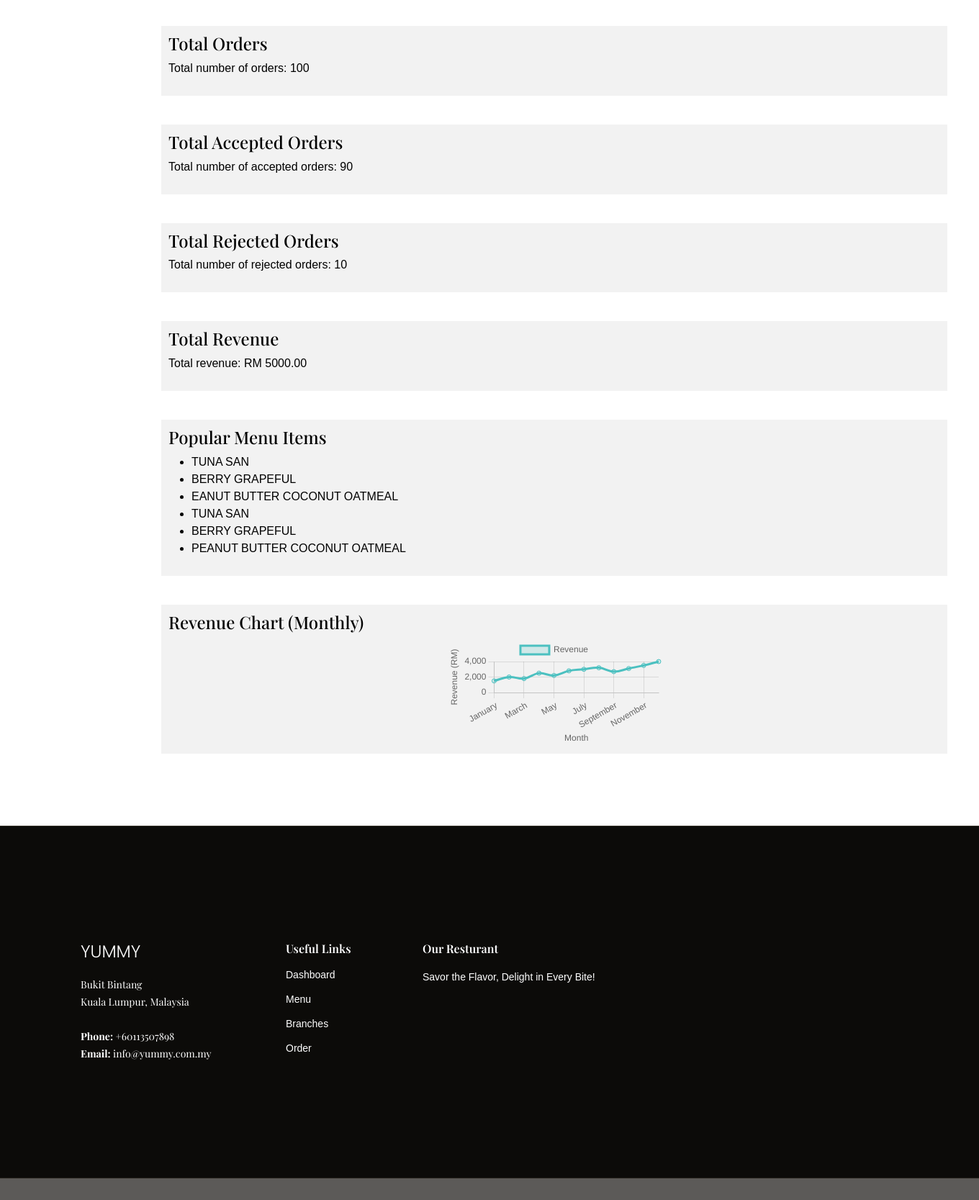
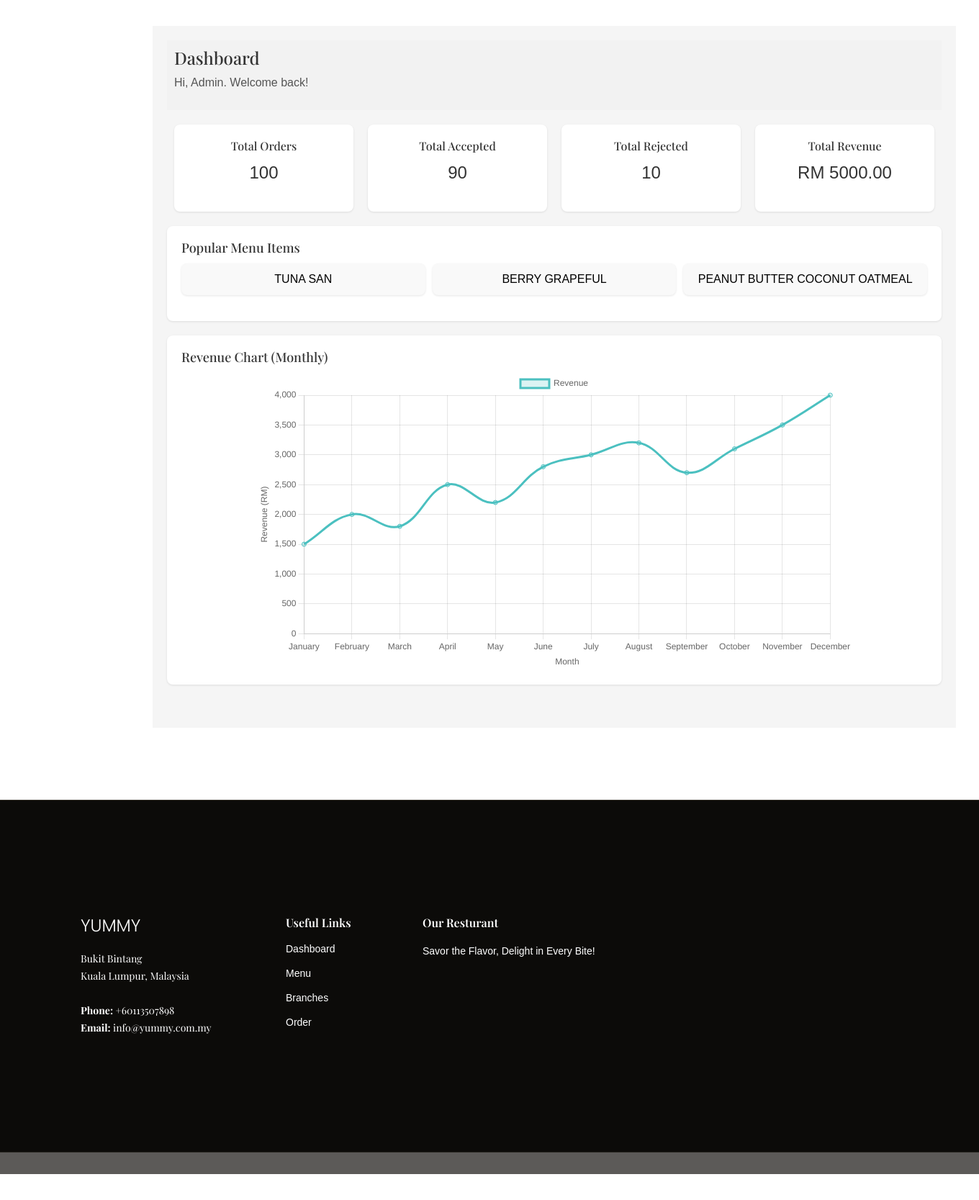
Before and after one commit to mmafrar/yummy, a Django app: page /dashboard/ in a window 1360 px wide. Shown: the part 112-1779 px from the top of the page at 72% size. After the commit the page ends 1743 px from the top, so only its background shows below. Run offline with Django 5.2, Linux system fonts and the light colour scheme; some libraries are stand-ins or nearby versions; some web fonts are replaced.

Commit message:
Improve Admin dashboard user interface (#31)
* Add new message functionality

* Address pull request review comments

---------

Co-authored-by: Afrar Malakooth <mmafrar@gmail.com>

```diff
--- a/dashboard/static/js/dashboard-chart.js
+++ b/dashboard/static/js/dashboard-chart.js
@@ -1,10 +1,9 @@
-
 // Dummy data for demonstration purposes
 const totalOrders = 100;
 const acceptedOrders = 90;
 const rejectedOrders = 10;
 const totalRevenue = 5000.00;
-const popularItems = ['TUNA SAN', 'BERRY GRAPEFUL', 'PEANUT BUTTER COCONUT OATMEAL']; // Dummy popular items
+
 const monthlyRevenueData = {
     labels: ['January', 'February', 'March', 'April', 'May', 'June', 'July', 'August', 'September', 'October', 'November', 'December'],
     datasets: [{
@@ -21,14 +20,6 @@ document.getElementById('totalOrders').innerText = totalOrders;
 document.getElementById('acceptedOrders').innerText = acceptedOrders;
 document.getElementById('rejectedOrders').innerText = rejectedOrders;
 document.getElementById('totalRevenue').innerText = totalRevenue.toFixed(2);
-
-// Populate popular items
-const popularItemsList = document.getElementById('popularItems');
-popularItems.forEach(item => {
-    const li = document.createElement('li');
-    li.textContent = item;
-    popularItemsList.appendChild(li);
-});
 
 // Render revenue chart
 const ctx = document.getElementById('revenueChart').getContext('2d');
--- a/dashboard/templates/dashboard.html
+++ b/dashboard/templates/dashboard.html
@@ -3,57 +3,64 @@
 {% load static %}
 
 {% block content %}
-  <div class="container">
-    <div class="section">
-      <h4 style="color: black;">Total Orders</h4>
-      <p>
-        Total number of orders: <span id="totalOrders">0</span>
-      </p>
+<div class="container" style="padding: 20px; background-color: #f5f5f5;">
+    <div class="section" style="margin-bottom: 20px;">
+        <h1 style="font-size: 24px; color: #333;">Dashboard</h1>
+        <p style="color: #555;">Hi, Admin. Welcome back!</p>
     </div>
 
-    <div class="section">
-      <h4>Total Accepted Orders</h4>
-      <p>
-        Total number of accepted orders: <span id="acceptedOrders">0</span>
-      </p>
+    <div style="display: flex; justify-content: space-between; margin-bottom: 20px;">
+        <div
+            style="background: white; border-radius: 8px; padding: 20px; text-align: center; flex: 1; margin: 0 10px; box-shadow: 0 1px 3px rgba(0, 0, 0, 0.1);">
+            <h4 style="margin-bottom: 10px; font-size: 16px; color: #333;">Total Orders</h4>
+            <p style="font-size: 24px; color: #333;"><span id="totalOrders">0</span></p>
+        </div>
+        <div
+            style="background: white; border-radius: 8px; padding: 20px; text-align: center; flex: 1; margin: 0 10px; box-shadow: 0 1px 3px rgba(0, 0, 0, 0.1);">
+            <h4 style="margin-bottom: 10px; font-size: 16px; color: #333;">Total Accepted</h4>
+            <p style="font-size: 24px; color: #333;"><span id="acceptedOrders">0</span></p>
+        </div>
+        <div
+            style="background: white; border-radius: 8px; padding: 20px; text-align: center; flex: 1; margin: 0 10px; box-shadow: 0 1px 3px rgba(0, 0, 0, 0.1);">
+            <h4 style="margin-bottom: 10px; font-size: 16px; color: #333;">Total Rejected</h4>
+            <p style="font-size: 24px; color: #333;"><span id="rejectedOrders">0</span></p>
+        </div>
+        <div
+            style="background: white; border-radius: 8px; padding: 20px; text-align: center; flex: 1; margin: 0 10px; box-shadow: 0 1px 3px rgba(0, 0, 0, 0.1);">
+            <h4 style="margin-bottom: 10px; font-size: 16px; color: #333;">Total Revenue</h4>
+            <p style="font-size: 24px; color: #333;">RM <span id="totalRevenue">0.00</span></p>
+        </div>
     </div>
 
-    <div class="section">
-      <h4>Total Rejected Orders</h4>
-      <p>
-        Total number of rejected orders: <span id="rejectedOrders">0</span>
-      </p>
+    <div class="section"
+        style="background: white; border-radius: 8px; padding: 20px; margin-bottom: 20px; box-shadow: 0 1px 3px rgba(0, 0, 0, 0.1);">
+        <h4 style="margin-bottom: 10px; font-size: 18px; color: #333;">Popular Menu Items</h4>
+        <ul id="popularItems" style="list-style: none; padding: 0; display: flex; flex-wrap: wrap; gap: 10px;">
+            <li
+                style="flex: 1 1 calc(33.333% - 10px); background: #f9f9f9; border-radius: 8px; padding: 10px; text-align: center; box-shadow: 0 1px 3px rgba(0, 0, 0, 0.1);">
+                TUNA SAN</li>
+            <li
+                style="flex: 1 1 calc(33.333% - 10px); background: #f9f9f9; border-radius: 8px; padding: 10px; text-align: center; box-shadow: 0 1px 3px rgba(0, 0, 0, 0.1);">
+                BERRY GRAPEFUL</li>
+            <li
+                style="flex: 1 1 calc(33.333% - 10px); background: #f9f9f9; border-radius: 8px; padding: 10px; text-align: center; box-shadow: 0 1px 3px rgba(0, 0, 0, 0.1);">
+                PEANUT BUTTER COCONUT OATMEAL</li>
+        </ul>
     </div>
 
-    <div class="section">
-      <h4>Total Revenue</h4>
-      <p>
-        Total revenue: RM
-        <span id="totalRevenue">0.00</span>
-      </p>
+    <!-- Revenue Chart Section -->
+    <div class="section"
+        style="background: white; border-radius: 8px; padding: 20px; box-shadow: 0 1px 3px rgba(0, 0, 0, 0.1);">
+        <h4 style="margin-bottom: 10px; font-size: 18px; color: #333;">Revenue Chart (Monthly)</h4>
+        <div class="chart-container">
+            <canvas id="revenueChart"></canvas>
+        </div>
     </div>
-
-    <div class="section">
-      <h4>Popular Menu Items</h4>
-      <ul id="popularItems">
-        <!-- Populate with popular menu items -->
-        <li>TUNA SAN</li>
-        <li>BERRY GRAPEFUL</li>
-        <li>EANUT BUTTER COCONUT OATMEAL</li>
-        <!-- Add more items here -->
-      </ul>
-    </div>
-    <div class="section">
-      <h4>Revenue Chart (Monthly)</h4>
-      <div class="chart-container">
-        <canvas id="revenueChart"></canvas>
-      </div>
-    </div>
-  </div>
+    <!-- End Revenue Chart Section -->
+</div>
 {% endblock %}
 
 {% block script %}
-
 <script src="{% static 'js/chart.js' %}"></script>
 <script src="{% static 'js/dashboard-chart.js' %}"></script>
 {% endblock %}
--- a/static/assets/css/dashboard.css
+++ b/static/assets/css/dashboard.css
@@ -3,17 +3,22 @@ body {
     margin: 0;
     padding: 0;
     color: black;
-    background-color: #fff; /* Set background color to white */
+    background-color: #fff;
+    /* Set background color to white */
 }
+
 header {
-    background-color: #333; /* Dark gray background for the header */
+    background-color: #333;
+    /* Dark gray background for the header */
     color: #fff;
     padding: 20px;
     text-align: center;
 }
+
 .container {
     margin: 100px;
 }
+
 .section {
     margin-bottom: 40px;
     background-color: #f2f2f2;
@@ -24,26 +29,3 @@ body {
     width: 80%;
     margin: auto;
 }
-  canvas {
-    display: block;
-    margin: auto;
-  }
-
-  /* h4 {
-    border-bottom: 1px solid black;
-    padding-bottom: 10px;
-  }
-  table {
-    width: 100%;
-    border-collapse: collapse;
-  }
-  th,
-  td {
-    padding: 8px;
-    text-align: left;
-
-  }
-  th {
-    background-color: black;
-    color: white;
-  } */
```
Also changed, not shown: dashboard/static/css/dashboard.css (added, +63 -0 lines). Lines whose indentation alone changed are shown as unchanged.
